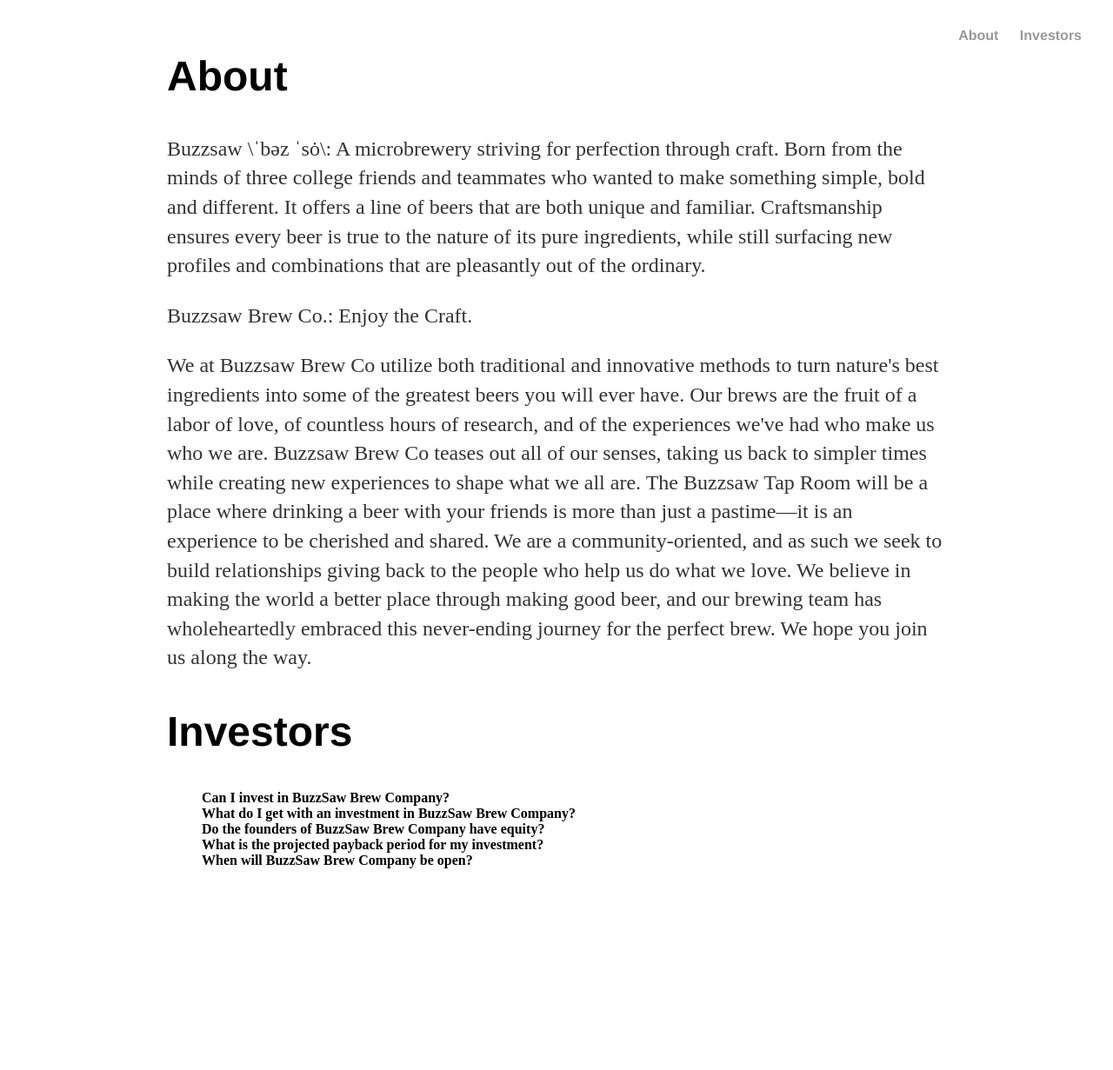
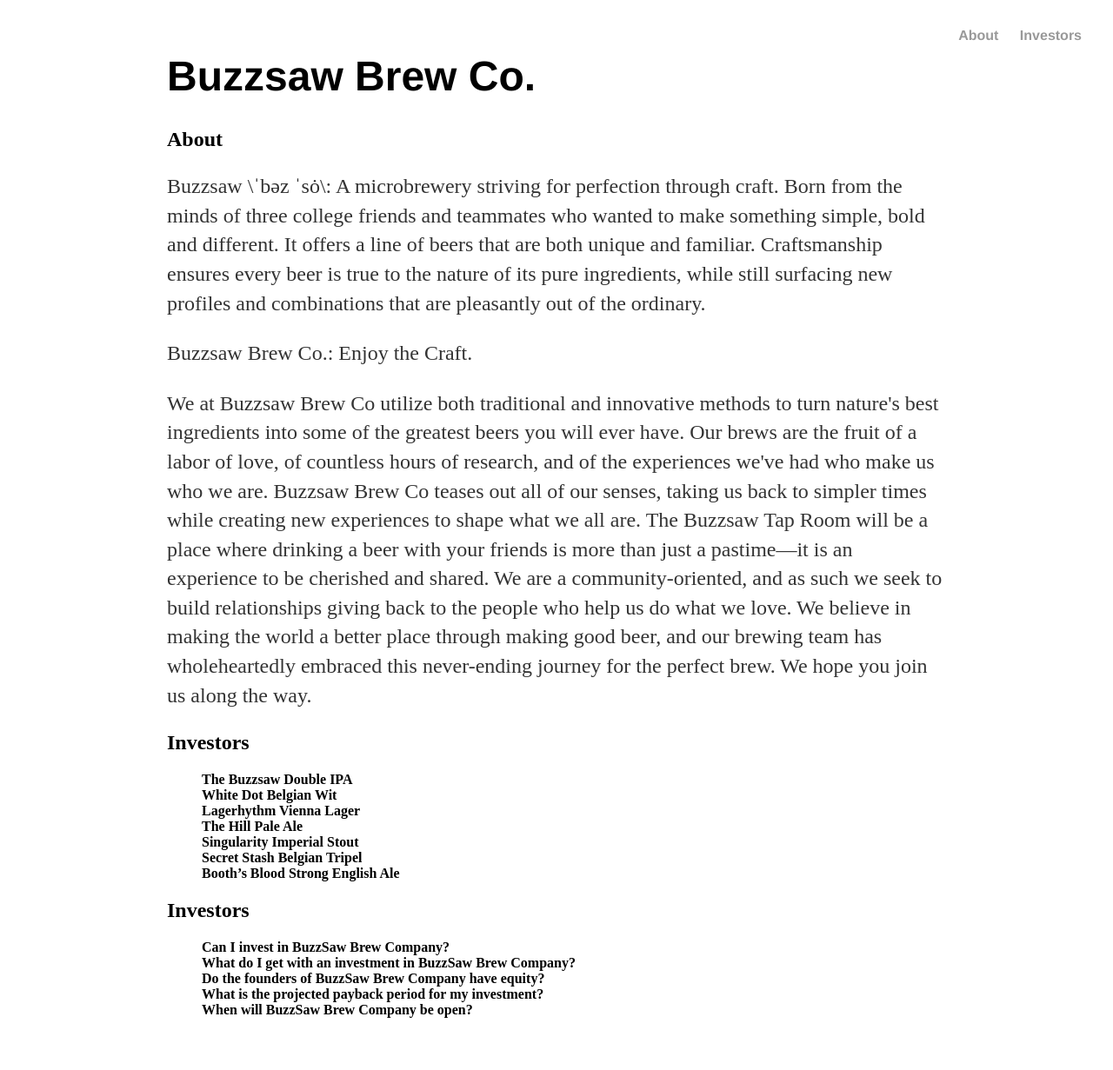
Before and after one commit to arquinn/arquinn.github.io, a Jekyll site: the page built from test.html, in a window 1280 px wide. Shown: the whole page at 87% size. Built offline with Jekyll 4.4.1, drawn with Linux system fonts in a browser that asks for light colours; nearby versions of some CDN libraries; before the commit the page ends 1059 px from its top, so only the background shows below that.

Commit message:
Update test.html

```diff
--- a/test.html
+++ b/test.html
@@ -1,8 +1,11 @@
 ---
 layout: sections
 ---
+
+
+<h1 class="page-title">Buzzsaw Brew Co.</h1>
 <section class="bg-primary" id="About">
-  <h1 class="section-heading">About</h1>
+  <h2 class="section-heading">About</h2>
   <div class="blurb">
         <p class="text-faded">Buzzsaw \ˈbəz ˈsȯ\: A microbrewery striving for perfection through craft. Born from the minds of three college friends and teammates who wanted to make something simple, bold and different. It offers a line of beers that are both unique and familiar. Craftsmanship ensures every beer is true to the nature of its pure ingredients, while still surfacing new profiles and combinations that are pleasantly out of the ordinary.</p>
 
@@ -12,8 +15,32 @@ layout: sections
 
   </div>
 </section>
+
 <section class="bg-primary" id="Investors">
-  <h1 class="section-heading">Investors</h1>
+  <h2 class="section-heading">Investors</h2>
+  <div class="blurb">
+    <ul class="faq">
+        <li class="question">The Buzzsaw Double IPA</li>
+        <li class="answer">Pale, rye and light caramel malts are very well balanced against the warrior, amarillo, simcoe and cascade hops. There are a lot of hops. 9.5% ABV 104 IBU </li>
+        <li class="question">White Dot Belgian Wit</li>
+        <li class="answer">A spicy Belgian-style ale brewed with wheat and coriander. Very refreshing and light. 5% ABV 20 IBU</li>
+
+        <li class="question">Lagerhythm Vienna Lager</li>
+        <li class="answer">
+Rust colored, sweet and brewed with Germany tradition in mind. Lagering for one month makes this beer exceptionally smooth and balanced. The caramel-forward flavor, vienna malt and noble hops are delicious. Definitely Gemütlichkeit. 4.7% ABV 19 IBU</li>
+        <li class="question">The Hill Pale Ale</li>
+        <li class="answer">We used vienna as the base malt. Wholesome hoppage with Mosaic gives us a wonderful array of aromas. 4.7% 45 IBU</li>
+        <li class="question">Singularity Imperial Stout</li>
+        <li class="answer">True to its namesake, it is the darkest beer we will ever brew. Roasted malts, maple syrup and brown sugar contrasted with a subtle bitterness, makes Singularity a massive beer, relatively speaking... 9.5% ABV 55 IBU</li>
+        <li class="question">Secret Stash Belgian Tripel</li>
+        <li class="answer">Pilsner malt, wheat and lots of sugar makes Secret Stash a bit sweet, a bit dry and very tasty. Brewed traditionally with Saaz and Tettnang hops and a pinch of coriander for good measure. 9.2% ABV 27 IBU</li>
+        <li class="question">Booth’s Blood Strong English Ale</li>
+        <li class="answer">The rainbow of malts in this beer makes it a mouthful. Barley, corn, oats and molasses impart a dark, bready, sweetness. Warm and cheerful, this one will cure whatever ails you. 10% ABV 58 IBU</li>
+    </ul>
+  </div>
+</section>
+<section class="bg-primary" id="Investors">
+  <h2 class="section-heading">Investors</h2>
   <div class="blurb">
     <ul class="faq">
         <li class="question">Can I invest in BuzzSaw Brew Company?</li>
```
